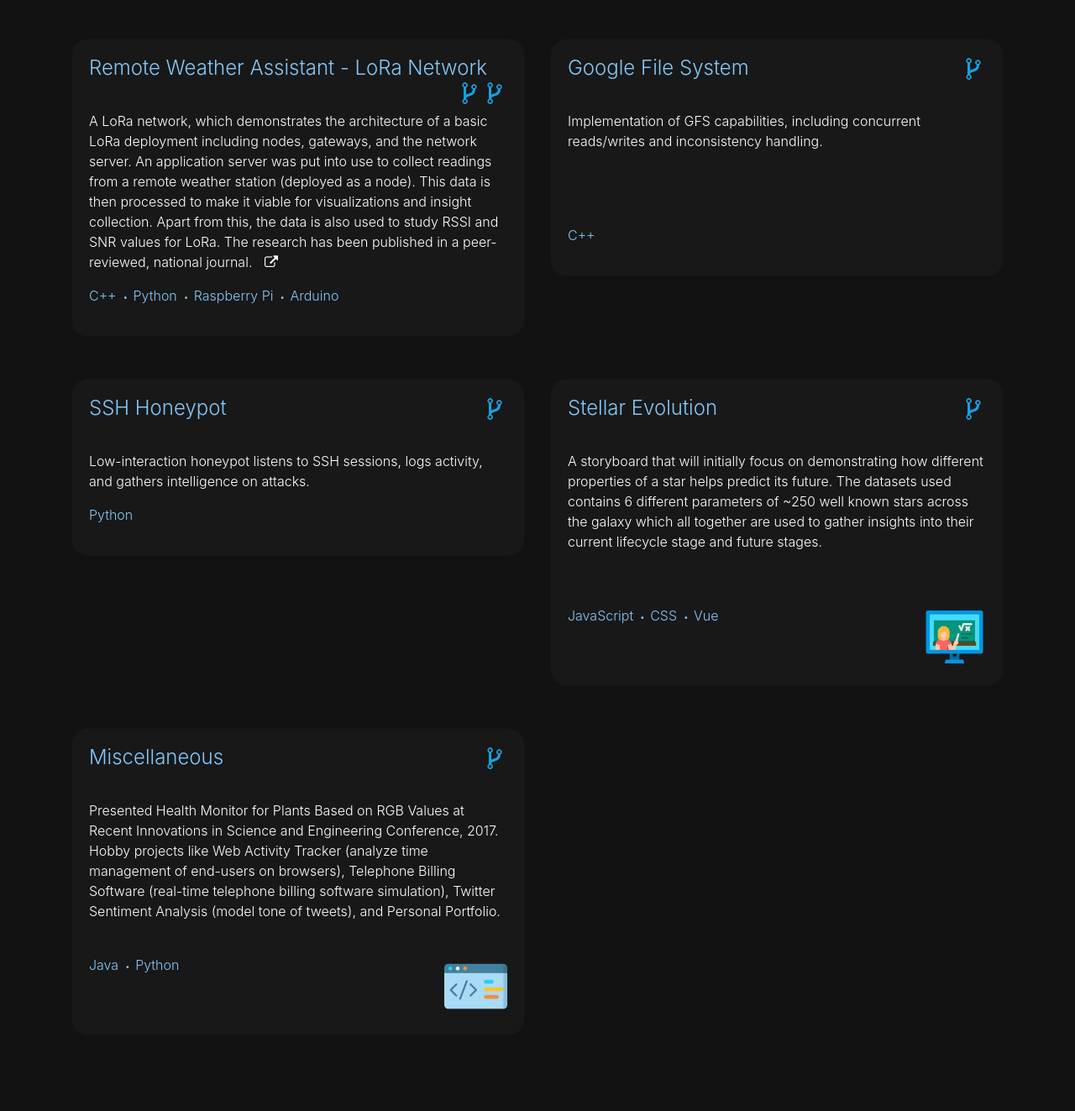
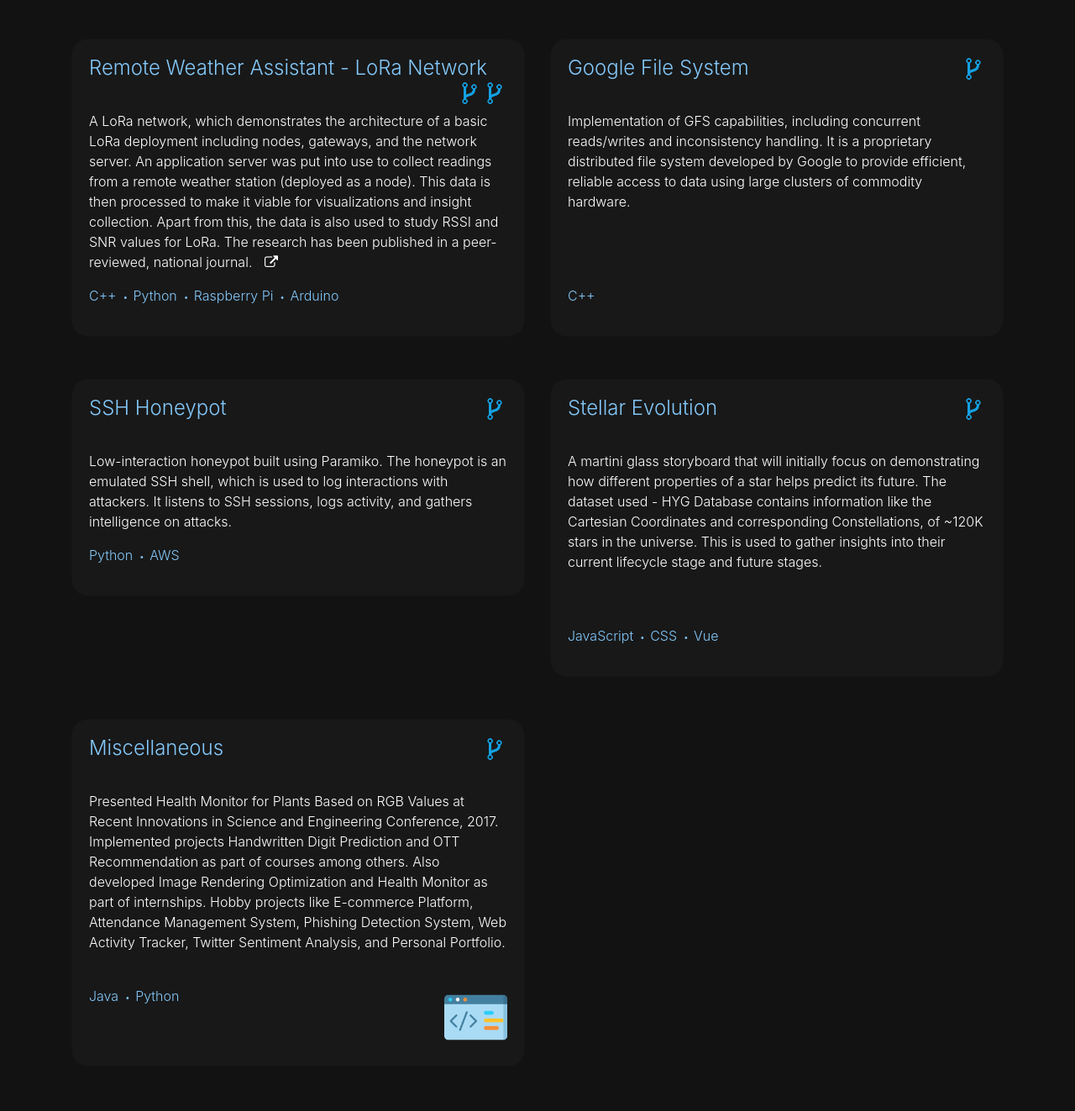
Before and after one commit to shimonaprabhu/Portfolio, a plain HTML site: page index.html in a window 1280 px wide. Shown: the part 880-2203 px from the top of the page at 84% size. Drawn offline with nearby package versions, Linux system fonts and the light colour scheme.

Commit message:
Update index.html

```diff
--- a/index.html
+++ b/index.html
@@ -104,7 +104,7 @@
                                 </a>
                             </h5>
                             <br>
-                            <p class="card-text font-weight-light" style="color:rgb(255, 255, 255);">Implementation of GFS capabilities, including concurrent reads/writes and inconsistency handling.
+                            <p class="card-text font-weight-light" style="color:rgb(255, 255, 255);">Implementation of GFS capabilities, including concurrent reads/writes and inconsistency handling. It is a proprietary distributed file system developed by Google to provide efficient, reliable access to data using large clusters of commodity hardware.
                                 <br><br><br><br>
                             </p>
                             <ul class="list-horizontal font-weight-light">
@@ -124,10 +124,11 @@
                                 </a>
                             </h5>
                             <br>
-                            <p class="card-text font-weight-light" style="color:rgb(255, 255, 255);">Low-interaction honeypot listens to SSH sessions, logs activity, and gathers intelligence on attacks.
+                            <p class="card-text font-weight-light" style="color:rgb(255, 255, 255);">Low-interaction honeypot built using Paramiko. The honeypot is an emulated SSH shell, which is used to log interactions with attackers. It listens to SSH sessions, logs activity, and gathers intelligence on attacks.
                             </p>
                             <ul class="list-horizontal font-weight-light">
                                 <li>Python</li>
+                                <li>AWS</li>
                             </ul>
 
 
@@ -144,7 +145,7 @@
                                 </a>
                             </h5>
                             <br>
-                            <p class="card-text font-weight-light" style="color:rgb(255, 255, 255);">A storyboard that will initially focus on demonstrating how different properties of a star helps predict its future. The datasets used contains 6 different parameters of ~250 well known stars across the galaxy which all together are used to gather insights into their current lifecycle stage and future stages.
+                            <p class="card-text font-weight-light" style="color:rgb(255, 255, 255);">A martini glass storyboard that will initially focus on demonstrating how different properties of a star helps predict its future. The dataset used - HYG Database contains information like the Cartesian Coordinates and corresponding Constellations, of ~120K stars in the universe. This is used to gather insights into their current lifecycle stage and future stages.
 
                             </p>
                             <br><br>
@@ -152,8 +153,6 @@
                                 <li>JavaScript</li>
                                 <li>CSS</li>
                                 <li>Vue</li>
-                             <img src="Images/attendance.png" class="rounded float-right" width="75" height="75" alt="" loading="lazy">
-
                             </ul>
 
                         </div>
@@ -169,7 +168,7 @@
                                 </a>
                             </h5>
                             <br>
-                            <p class="card-text font-weight-light" style="color:rgb(255, 255, 255);">Presented Health Monitor for Plants Based on RGB Values at Recent Innovations in Science and Engineering Conference, 2017. Hobby projects like Web Activity Tracker (analyze time management of end-users on browsers), Telephone Billing Software (real-time telephone billing software simulation), Twitter Sentiment Analysis (model tone of tweets), and Personal Portfolio.
+                            <p class="card-text font-weight-light" style="color:rgb(255, 255, 255);">Presented Health Monitor for Plants Based on RGB Values at Recent Innovations in Science and Engineering Conference, 2017. Implemented projects Handwritten Digit Prediction and OTT Recommendation as part of courses among others. Also developed Image Rendering Optimization and Health Monitor as part of internships. Hobby projects like E-commerce Platform, Attendance Management System, Phishing Detection System, Web Activity Tracker, Twitter Sentiment Analysis, and Personal Portfolio.
                             <br><br>
                             </p>
                             <ul class="list-horizontal font-weight-light">
```
